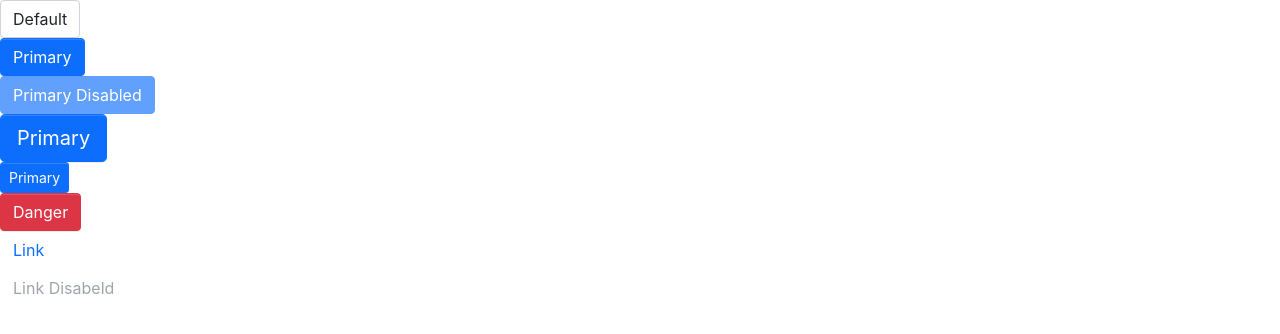
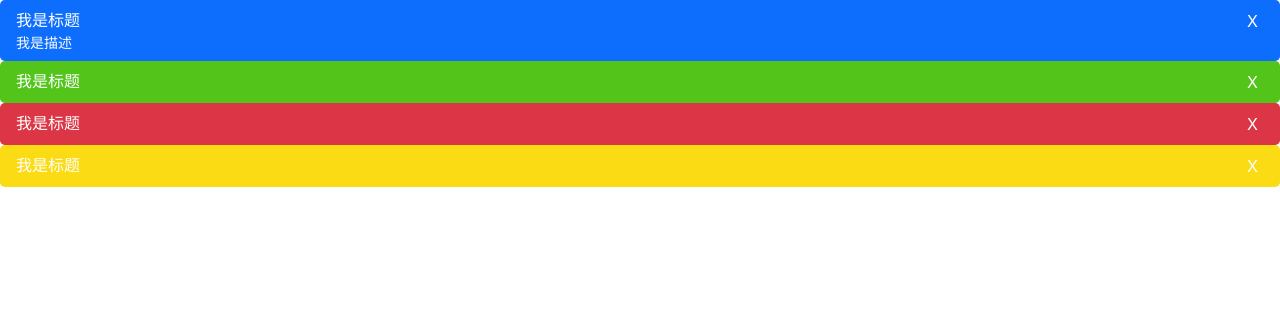
Before and after one commit to jianyun2020/suui, a React (Create React App) app: page / in a window 1280 px wide. Shown: the top 334 px of the page. Built offline with nearby package versions, Linux system fonts and the light colour scheme.

Commit message:
alert component

```diff
--- a/src/App.tsx
+++ b/src/App.tsx
@@ -1,25 +1,13 @@
 import React from 'react';
-import Button from './components/Button/button';
+import Alert from './components/Alert/alert';
 
 function App() {
   return (
     <div className="App">
-      <Button>Default</Button>
-      <br />
-      <Button className='custom' onClick={(e) => {e.preventDefault(); alert('hh')}}  btnType='primary'>Primary</Button>
-      <br />
-      <Button btnType='primary' disabled>Primary Disabled</Button>
-      <br />
-      <Button btnType='primary' size={'lg'}>Primary</Button>
-      <br />
-      <Button btnType='primary' size={'sm'}>Primary</Button>
-      <br />
-      <Button btnType={'danger'}>Danger</Button>
-      <br />
-      <Button btnType={'link'} href="https://www.baidu.com">Link</Button>
-      <br />
-      <Button btnType={'link'} href="https://www.baidu.com" disabled>Link Disabeld</Button>
-
+      <Alert message='我是标题' description='我是描述' />
+      <Alert message='我是标题' type='success' />
+      <Alert message='我是标题' type='danger' />
+      <Alert message='我是标题' type='warning' />
     </div>
   );
 }
--- /dev/null
+++ b/src/components/Alert/_style.scss
@@ -0,0 +1,40 @@
+.alert {
+  position: relative;
+  display: flex;
+  justify-content: space-between;
+  align-items: flex-start;
+  padding: .5rem 1rem;
+  border-radius: $border-radius-lg;
+  color: $white;
+
+  &-default {
+    background-color: $primary;
+  }
+
+  &-success {
+    background-color: $success;
+  }
+
+  &-warning {
+    background-color: $warning;
+  }
+
+  &-danger {
+    background-color: $danger;
+  }
+}
+
+.alert-message {
+  font-size: $font-size-base;
+}
+
+.alert-description {
+  font-size: $font-size-sm;
+}
+
+.alert-btn {
+  outline: none;
+  border: none;
+  color: $white;
+  background-color: transparent;
+}
--- /dev/null
+++ b/src/components/Alert/alert.tsx
@@ -0,0 +1,36 @@
+import React, { HTMLAttributes, useState } from "react";
+import classNames from "classnames";
+
+type AlertType = "success" | "default" | "danger" | "warning";
+
+interface AlertProps {
+  type?: AlertType;
+  message?: string;
+  description?: string;
+  className?: string;
+}
+
+const Alert = (props: AlertProps) => {
+  const { type, message, description, className } = props;
+  const [close, setClose] = useState(false)
+
+  const classes = classNames("alert", className, {
+    [`alert-${type}`]: type,
+  });
+
+  return (
+    <div className={classes} style={{ display: close ? 'none' : 'flex'}}>
+      <div>
+        { message ? <div className="alert-message">{message}</div> : null }
+        { description ? <div className="alert-description">{description}</div> : null }
+      </div>
+      <button className="alert-btn" onClick={() => setClose(true)}>X</button>
+    </div>
+  );
+};
+
+Alert.defaultProps = {
+  type: "default",
+};
+
+export default Alert;
--- a/src/styles/_mixin.scss
+++ b/src/styles/_mixin.scss
@@ -1,3 +1,9 @@
+
+/*================================
+=             Button             =
+=================================*/
+
+
 @mixin button-size($padding-y, $padding-x, $font-size, $border-radius) {
   padding: $padding-y $padding-x;
   font-size: $font-size;
@@ -36,3 +42,17 @@
     border-color: $border;
   }
 }
+
+/*=====  End of Button  ======*/
+
+
+
+/*=============================
+=            Alert            =
+===============================*/
+
+@mixin alert-style($background) {
+
+}
+
+/*=====  End of Alert  ======*/
--- a/src/styles/index.scss
+++ b/src/styles/index.scss
@@ -7,5 +7,8 @@
 // mixin
 @import "mixin";
 
-// button
+// Button
 @import "../components/Button/style";
+
+// Alert
+@import "../components/Alert/style";
```
Also changed, not shown: 2 other files (tests, documents, lock files or other folders).
